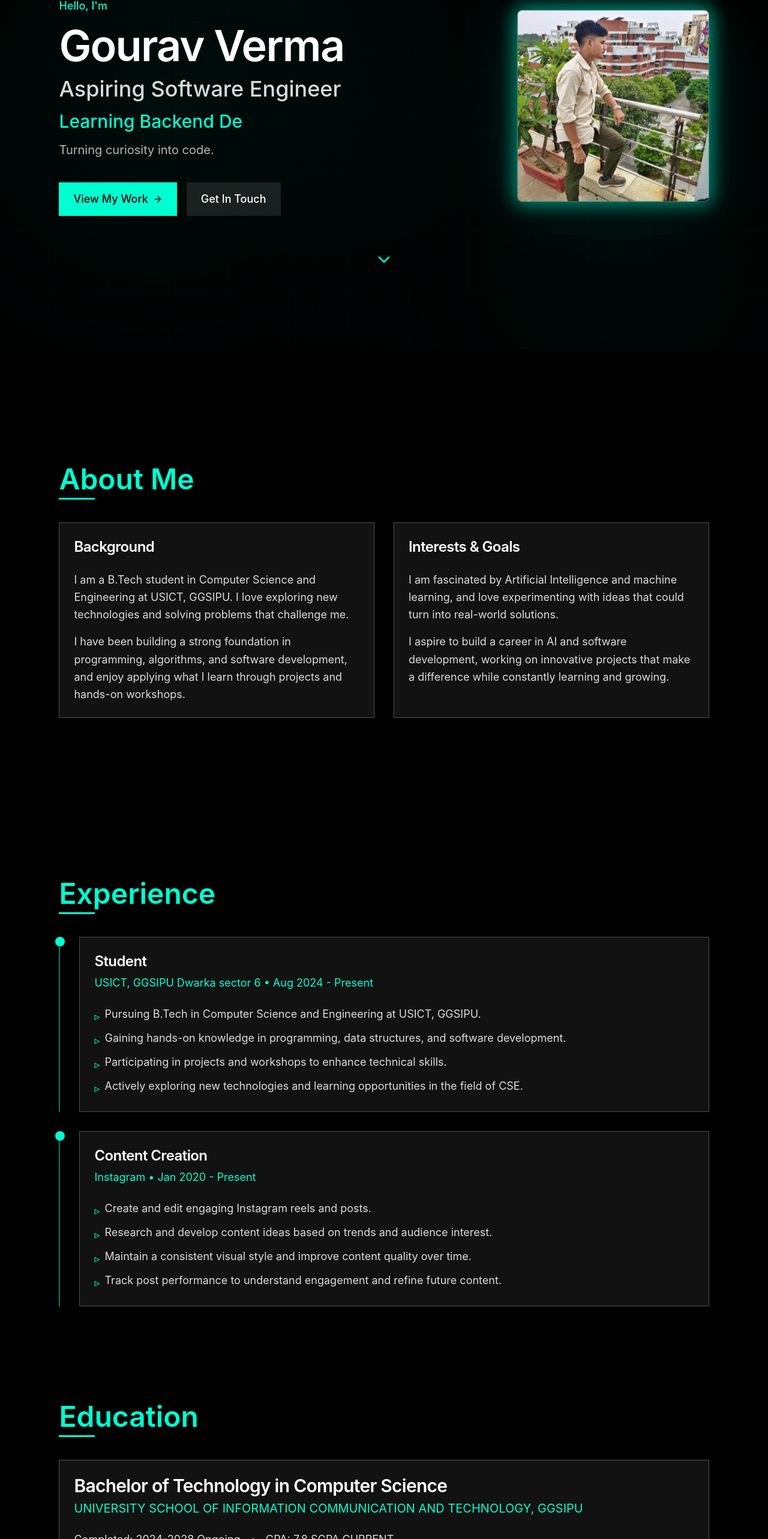
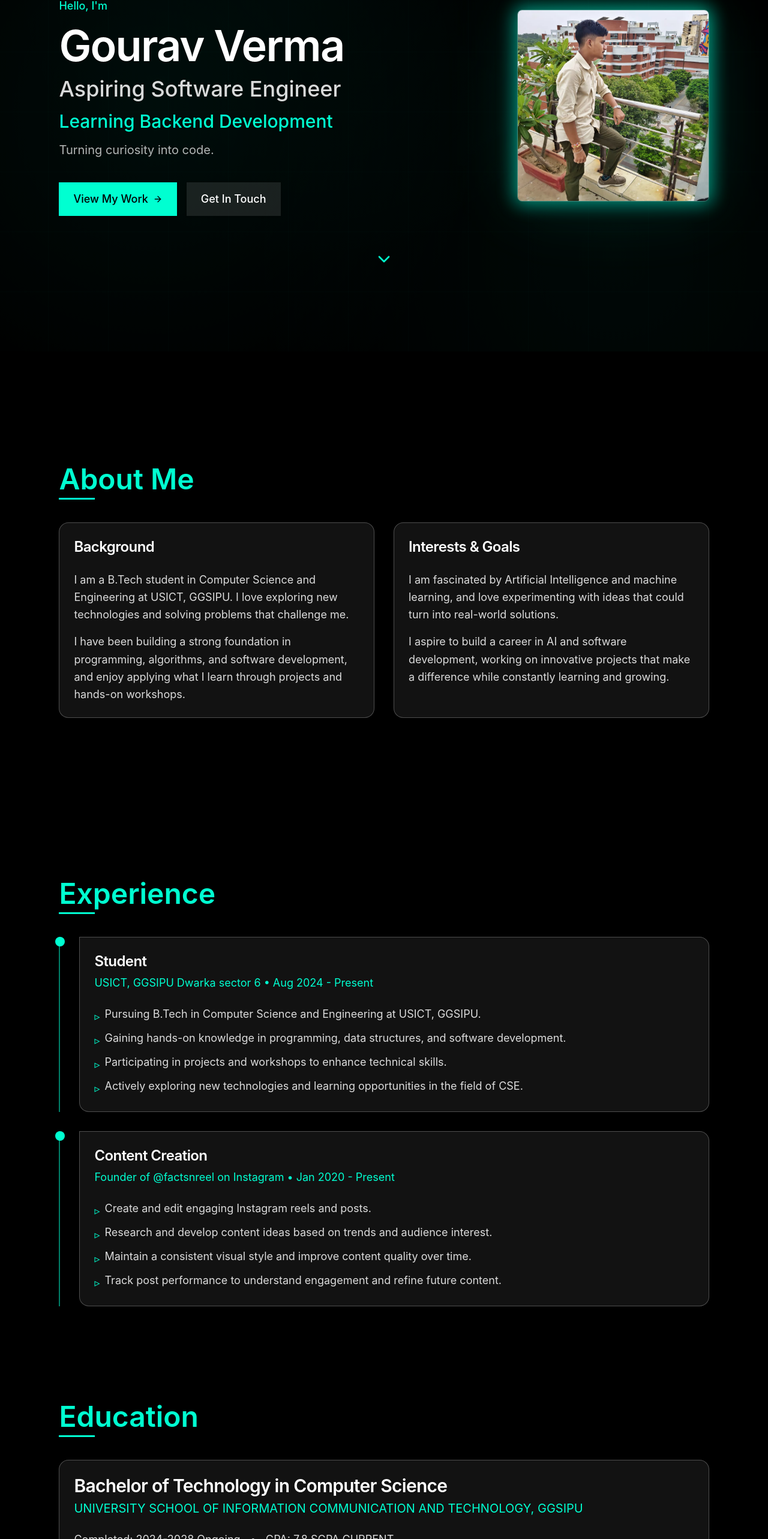
Before and after one commit to gouravverma23/Portfolio, a React (Vite) app: page / in a window 1280 px wide. Shown: the part 214-2780 px from the top of the page at 60% size. Built offline with nearby package versions, Linux system fonts and the light colour scheme.

Commit message:
Add message of stay tuned, make corners curv and few more changes

```diff
--- a/src/mockData.js
+++ b/src/mockData.js
@@ -43,7 +43,7 @@
   {
     id: 2,
     role: "Content Creation",
-    company: "Instagram",
+    company: "Founder of @factsnreel on Instagram",
     duration: "Jan 2020 - Present",
     responsibilities: [
       "Create and edit engaging Instagram reels and posts.",
@@ -135,6 +135,7 @@
     demo: "https://github.com/gouravverma23/Calculator/blob/main/intermediateclaculator.c",
     image: "https://images.unsplash.com/photo-1522071820081-009f0129c71c?w=600&h=400&fit=crop"
   },
+/*
   {
     id: 4,
     title: "New projects will be added shortly.",
@@ -144,7 +145,7 @@
     demo: "",
     image: "https://images.unsplash.com/photo-1542831371-29b0f74f9713?q=80&w=1170&auto=format&fit=crop&ixlib=rb-4.1.0&ixid=M3wxMjA3fDB8MHxwaG90by1wYWdlfHx8fGVufDB8fHx8fA%3D%3D"
   }
-  /*
+
   {
     id: 3,
     title: "E-Commerce Analytics Dashboard",
--- a/src/pages/Portfolio.jsx
+++ b/src/pages/Portfolio.jsx
@@ -84,7 +84,7 @@
           setCurrentTitleIndex((prev) => (prev + 1) % typewriterTitles.length);
         }
       }
-    }, isDeleting ? 50 : 100);
+    }, isDeleting ? 30 : 70);
 
     return () => clearTimeout(timeout);
   }, [displayedText, currentTitleIndex, isDeleting]);
@@ -237,7 +237,7 @@
         <div className="w-full max-w-6xl mx-auto">
           <h2 className="text-4xl md:text-5xl font-semibold mb-12 text-[#00FFD1] section-title">About Me</h2>
           <div className="grid md:grid-cols-2 gap-8">
-            <Card className="bg-[#121212] border-white/25 rounded-none card-hover about-card">
+            <Card className="bg-[#121212] border-white/25 rounded-2xl card-hover about-card">
               <CardHeader>
                 <CardTitle className="text-2xl text-white">Background</CardTitle>
               </CardHeader>
@@ -246,7 +246,7 @@
                 <p className="text-white/85 text-lg leading-relaxed mt-4">{about.background}</p>
               </CardContent>
             </Card>
-            <Card className="bg-[#121212] border-white/25 rounded-none card-hover about-card">
+            <Card className="bg-[#121212] border-white/25 rounded-2xl card-hover about-card">
               <CardHeader>
                 <CardTitle className="text-2xl text-white">Interests & Goals</CardTitle>
               </CardHeader>
@@ -270,7 +270,7 @@
                 className="relative pl-8 border-l-2 border-[#00FFD1]/50 transition-all duration-400 hover:border-[#00FFD1] experience-timeline"
               >
                 <div className="absolute -left-2 top-0 w-4 h-4 bg-[#00FFD1] rounded-full timeline-dot"></div>
-                <Card className="bg-[#121212] border-white/25 rounded-none experience-card">
+                <Card className="bg-[#121212] border-white/25 rounded-2xl rounded-tl-none experience-card">
                   <CardHeader>
                     <CardTitle className="text-xl md:text-2xl text-white">{exp.role}</CardTitle>
                     <CardDescription className="text-base md:text-lg text-[#00FFD1]">
@@ -297,15 +297,20 @@
       {/* Education Section */}
       <section id="education" className="min-h-screen flex items-center px-6 md:px-[7.6923%] py-20 relative z-10">
         <div className="w-full max-w-6xl mx-auto">
-          <h2 className="text-4xl md:text-5xl font-semibold mb-12 text-[#00FFD1] section-title">Education</h2>
+          <h2 className="text-4xl md:text-5xl font-semibold mb-12 text-[#00FFD1] section-title">
+            Education
+          </h2>
+
+          <div className="space-y-4">
             {education.map((edu) => (
-            <Card key={edu.id} className="bg-[#121212] border-white/25 rounded-none education-card">
+              <Card key={edu.id} className="bg-[#121212] border-white/25 rounded-2xl education-card">
                 <CardHeader>
                   <CardTitle className="text-2xl md:text-3xl text-white">{edu.degree}</CardTitle>
                   <CardDescription className="text-lg md:text-xl text-[#00FFD1]">
                     {edu.institution}
                   </CardDescription>
                 </CardHeader>
+
                 <CardContent>
                   <div className="flex flex-wrap items-center gap-4 text-white/85 text-base md:text-lg">
                     <span>Completed: {edu.year}</span>
@@ -316,7 +321,10 @@
               </Card>
             ))}
           </div>
+
+        </div>
       </section>
+
 
       {/* Projects Section */}
       <section id="projects" className="min-h-screen flex items-center px-6 md:px-[7.6923%] py-20 relative z-10">
@@ -326,7 +334,7 @@
             {projects.map((project) => (
               <Card
                 key={project.id}
-                className="bg-[#121212] border-white/25 rounded-none overflow-hidden group project-card"
+                className="bg-[#121212] border-white/25 rounded-2xl overflow-hidden group project-card"
               >
                 <div className="relative h-48 overflow-hidden">
                   <img
@@ -374,6 +382,29 @@
                 </CardContent>
               </Card>
             ))}
+            {/*Stay tuned message*/}
+           <div className="col-span-full text-center mt-6">
+              <h3 className="text-2xl md:text-3xl font-semibold text-[#00FFD1] mb-3">
+                New projects will be added shortly.
+              </h3>
+
+              <p className="text-white/70 text-base md:text-lg leading-relaxed max-w-2xl mx-auto">
+                I’m currently building new ideas, improving my skills, and working on several projects behind the scenes.
+                They’ll be added here soon — stay tuned.
+              </p>
+
+              {/* <div className="mt-4 flex flex-wrap justify-center gap-3">
+                {["React.js", "Tailwind", "Next.js", "Node.js", "MongoDB"].map((tech) => (
+                  <span
+                    key={tech}
+                    className="px-3 py-1 text-[#00FFD1] text-sm border border-[#00FFD1]/30 rounded-sm"
+                  >
+                    {tech}
+                  </span>
+                ))}
+              </div> */}
+            </div>
+
           </div>
         </div>
       </section>
@@ -384,12 +415,12 @@
           <h2 className="text-4xl md:text-5xl font-semibold mb-12 text-[#00FFD1] section-title">Skills</h2>
           <div className="grid sm:grid-cols-1 md:grid-cols-2 gap-8">
             {skills.map((skillGroup, index) => (
-              <Card key={index} className="bg-[#121212] border-white/25 rounded-none card-hover skills-card">
+              <Card key={index} className="bg-[#121212] border-white/25 rounded-2xl card-hover skills-card">
                 <CardHeader>
                   <CardTitle className="text-xl md:text-2xl text-[#00FFD1]">{skillGroup.category}</CardTitle>
                 </CardHeader>
                 <CardContent>
-                  <div className="grid grid-cols-1 sm:grid-cols-2 gap-4">
+                  <div className="grid grid-cols-1 sm:grid-cols-2 gap-4 ">
                     {skillGroup.items.map((skill, idx) => (
                       <div
                         key={idx}
```
Lines whose indentation alone changed are shown as unchanged.
